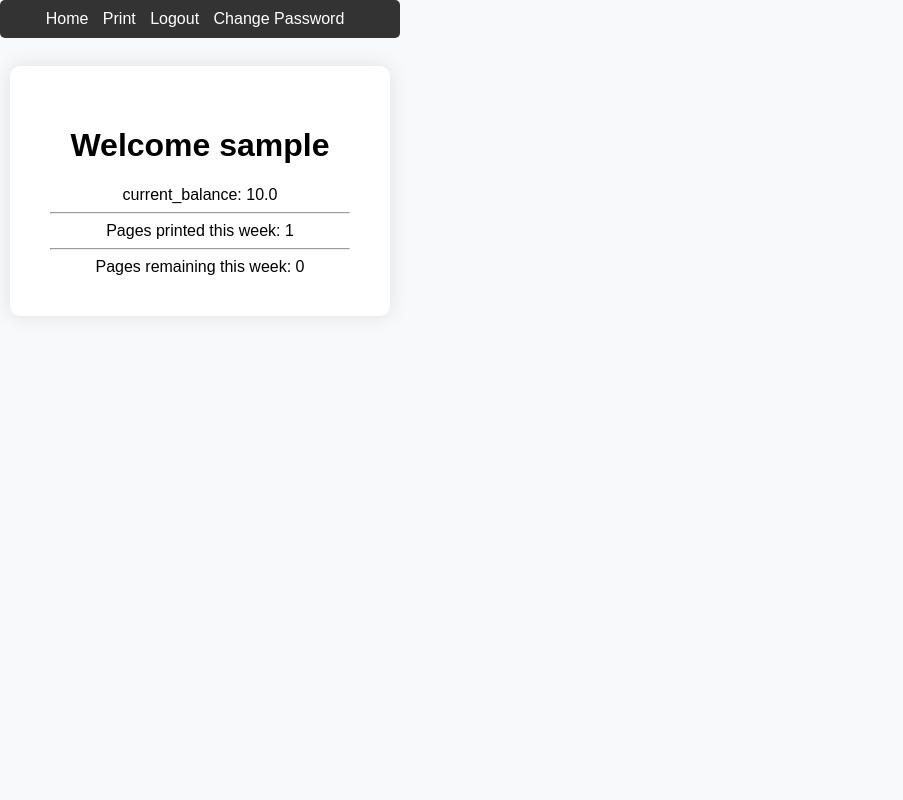
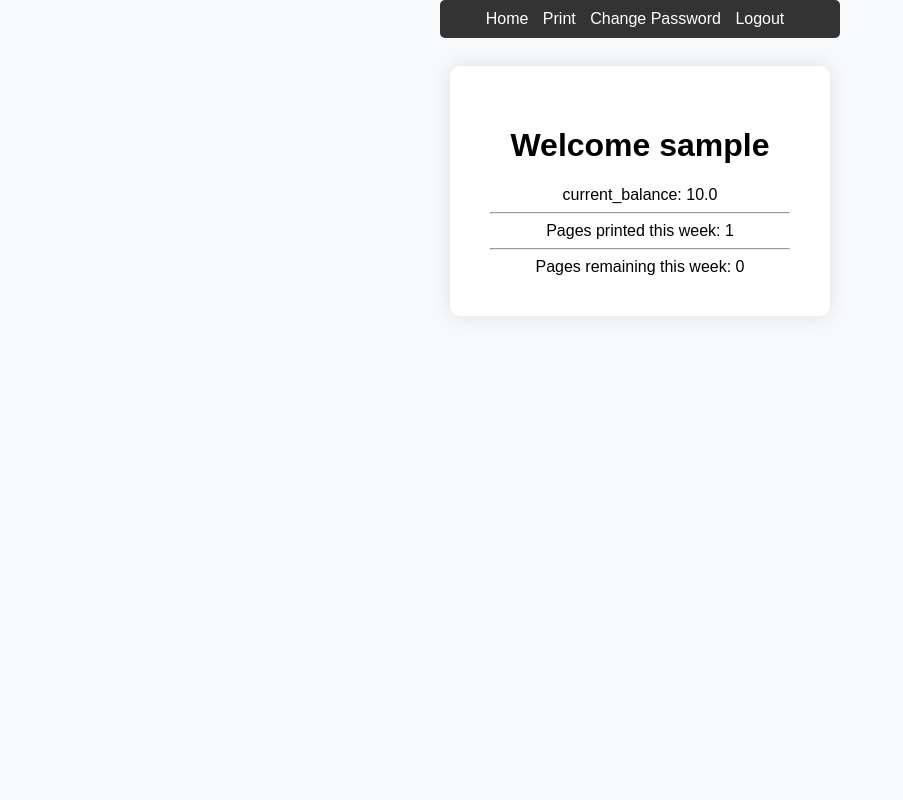
Before and after one commit to akshit-mee/TVK-Printer-AG-with-users, a Flask app: page / in a window 1280 px wide. Shown: the whole page, without its empty margins (0-903 px from the left). Run offline with Flask 3, Linux system fonts and the light colour scheme; a user stored in the database is signed in; tables that the repository leaves empty hold one stand-in row (values such as "Sample post").

Commit message:
slight changes to css

```diff
--- a/app/templates/base.html
+++ b/app/templates/base.html
@@ -7,8 +7,7 @@
       <title>Welcome to PrinterAG</title>
       {% endif %}
 
-      <meta name="viewport" content="initial-scale=1.0, maximum-scale=1.0, user-scalable=yes" />
-
+      <meta name="viewport" content="initial-scale=1.0, maximum-scale=1.0, user-scalable=no" />
       <style>
         .main {
           display: center;
@@ -26,7 +25,7 @@
             background-color: #f8f9fa;
             margin: 0;
             padding: 0;
-            display: center;
+            display: flex;
             justify-content: center;
             height: 100vh;
             text-align: left;
@@ -130,8 +129,8 @@
                 <a href="{{ url_for('login') }}">Login</a>
                 {% else %}
                 <a href="{{url_for('print') }}"> Print </a>
+                <a href="{{ url_for('edit_user') }}">Change Password</a>
                 <a href="{{ url_for('logout') }}">Logout</a>
-                <a href="{{ url_for('edit_user') }}">Change Password</a>
                 {% endif %}
                 {% if current_user.role.name=='Admin' %}
                 <a href="{{ url_for('admin.index') }}">Admin</a>
```
